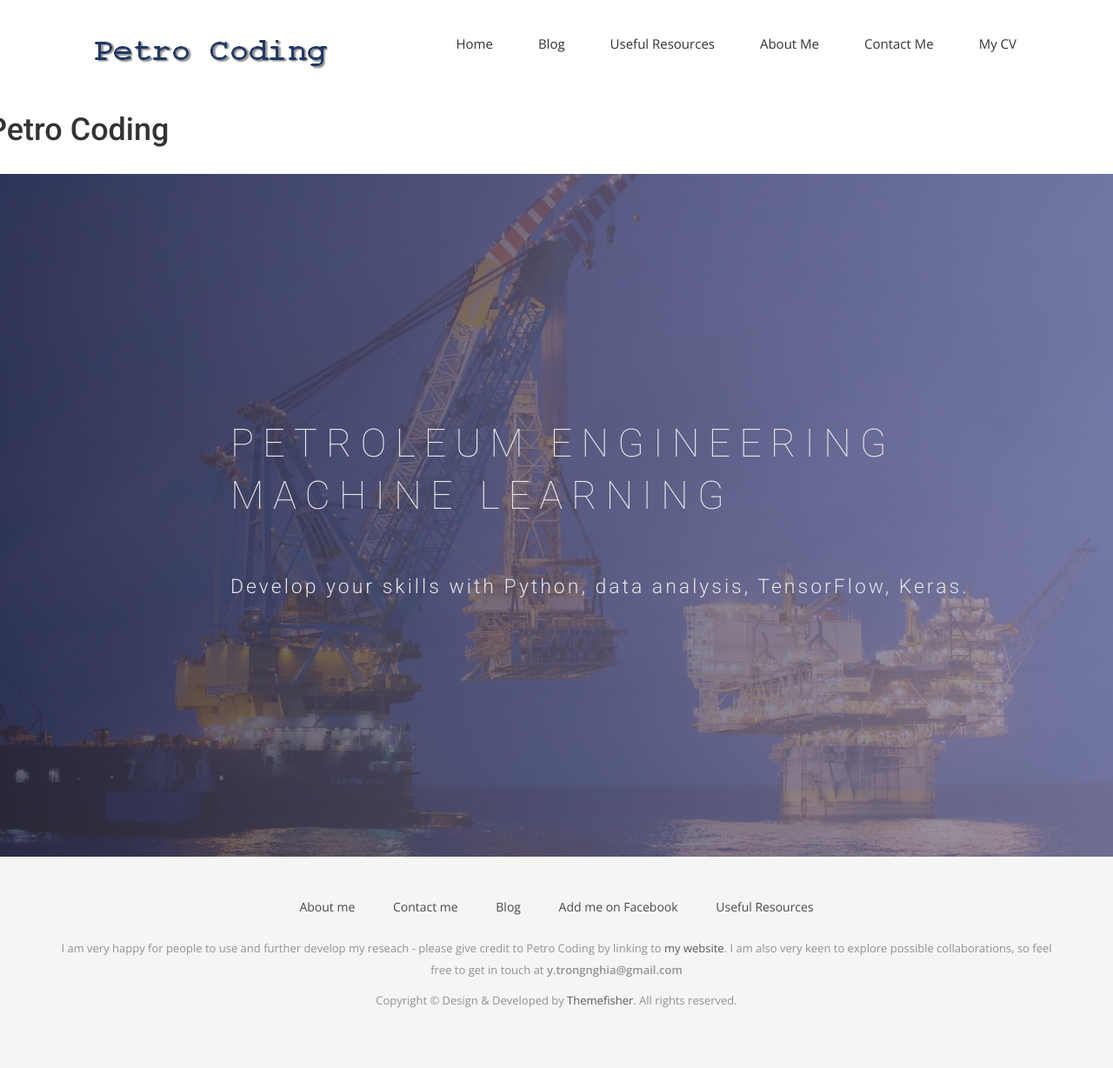
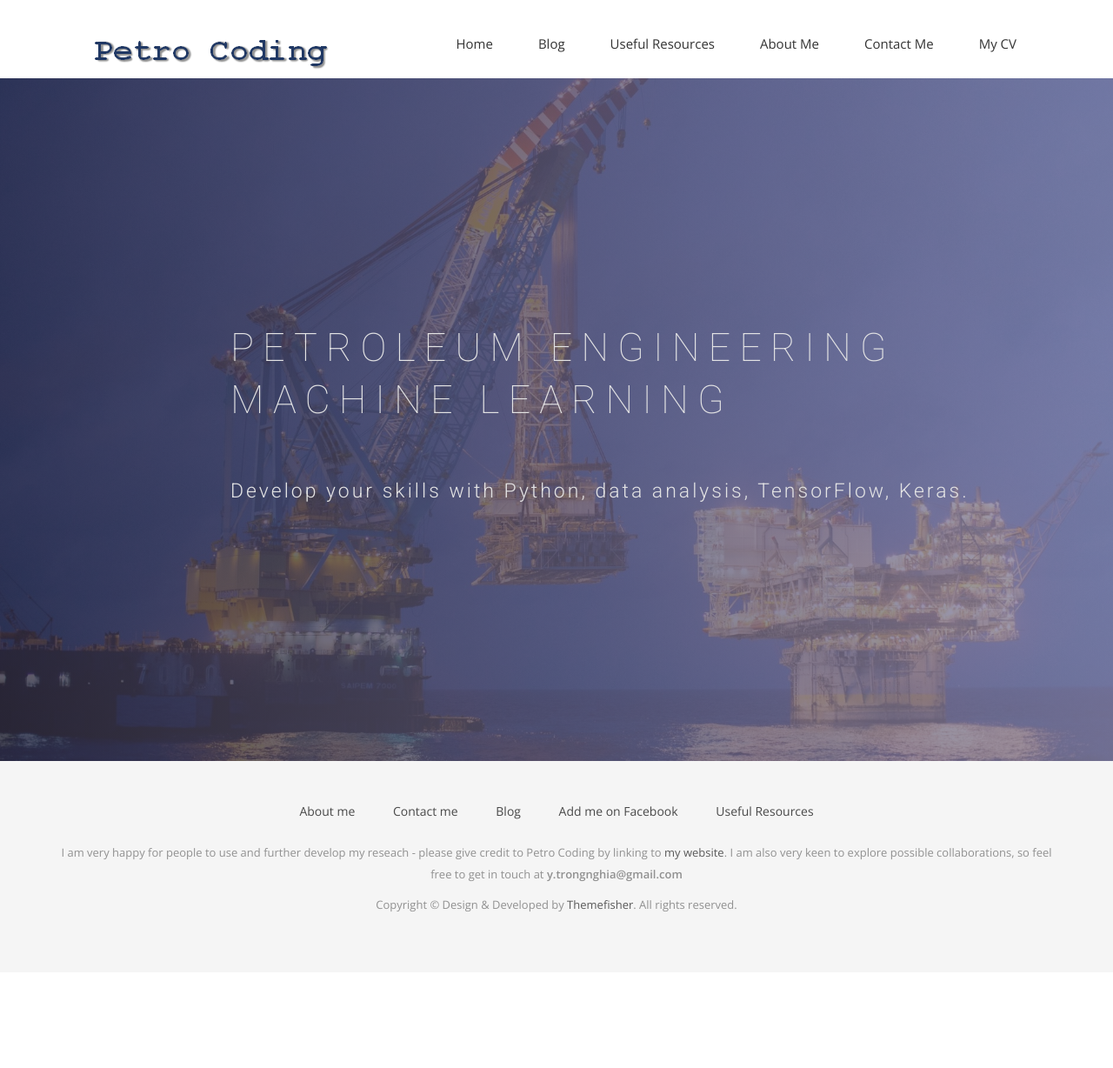
Before and after one commit to YanGBloG/superseded, a Jekyll site: the page built from index.html, in a window 1280 px wide. Shown: the whole page at 87% size. Built offline with Jekyll 4.4.1, drawn with Linux system fonts in a browser that asks for light colours; nearby versions of some CDN libraries; some web fonts are replaced; library files that are not in the unit come from our copies; after the commit the page ends 1118 px from its top, so only the background shows below that.

Commit message:
Update page.html

```diff
--- a/_layouts/page.html
+++ b/_layouts/page.html
@@ -1,65 +1,24 @@
 ---
 layout: default
-format: post
 ---
-<div class="row t30">
-	<div class="medium-8 columns{% if page.sidebar == NULL %} medium-offset-2 end{% endif %}{% if page.sidebar == "left" %} medium-push-4{% endif %}">
-		<article itemscope itemtype="http://schema.org/Article">
-			<header>
-				{% if page.image.title %}
-				<figure>
-					<img src="{{ site.urlimg }}{{ page.image.title }}" width="970" alt="{{ page.title | escape_once }}" itemprop="image">
+<div class="post">
 
-					{% if page.image.caption_url and page.image.caption %}
-					<figcaption class="text-right">
-						<a href="{{ page.image.caption_url }}">{{ page.image.caption }}</a>
-					</figcaption>
-					{% elsif page.image.caption %}
-					<figcaption class="text-right">
-						{{ page.image.caption }}
-					</figcaption>
-					{% endif %}
-				</figure>
-				{% endif %}
+  <head>
+    <script type="text/javascript" async
+      src="https://cdnjs.cloudflare.com/ajax/libs/mathjax/2.7.5/MathJax.js?config=TeX-MML-AM_CHTML" async>
+    </script>
+  </head>
 
-				<div itemprop="name">
-					{% if page.subheadline %}<p class="subheadline">{{ page.subheadline }}</p>{% endif %}
-					<h1>{{ page.title }}</h1>
-				</div>
-			</header>
+  <article class="post-content">
+  {{ content }}
+  </article>
 
+</div>
 
-			{% if page.teaser %}
-			<p class="teaser" itemprop="description">
-				{{ page.teaser }}
-			</p>
-			{% endif %}
-
-			<div itemprop="articleSection">
-			{{ content }}
-			</div>
-
-			{% if page.show_meta == true %}
-			{% include _meta_information.html %}
-			{% endif %}
-
-			{% if page.comments == true %}
-			{% include _comments.html %}
-			{% endif %}
-		</article>
-	</div><!-- /.medium-8.columns -->
-
-
-	{% if page.sidebar == "left" %}
-	<div class="medium-4 columns medium-pull-8">
-		{% include _sidebar.html %}
-	</div><!-- /.medium-4.columns -->
-	{% endif %}
-
-
-	{% if page.sidebar == "right" %}
-	<div class="medium-4 columns">
-		{% include _sidebar.html %}
-	</div><!-- /.medium-4.columns -->
-	{% endif %}
-</div><!-- /.row -->
+<!-- mathjax -->
+{% if page.mathjax %}
+<!-- <script type="text/javascript" src="//cdn.mathjax.org/mathjax/latest/MathJax.js?config=TeX-AMS-MML_HTMLorMML"></script> -->
+<script type="text/javascript" async
+  src="https://cdnjs.cloudflare.com/ajax/libs/mathjax/2.7.5/MathJax.js?config=TeX-MML-AM_CHTML">
+</script>
+{% endif %}
```
